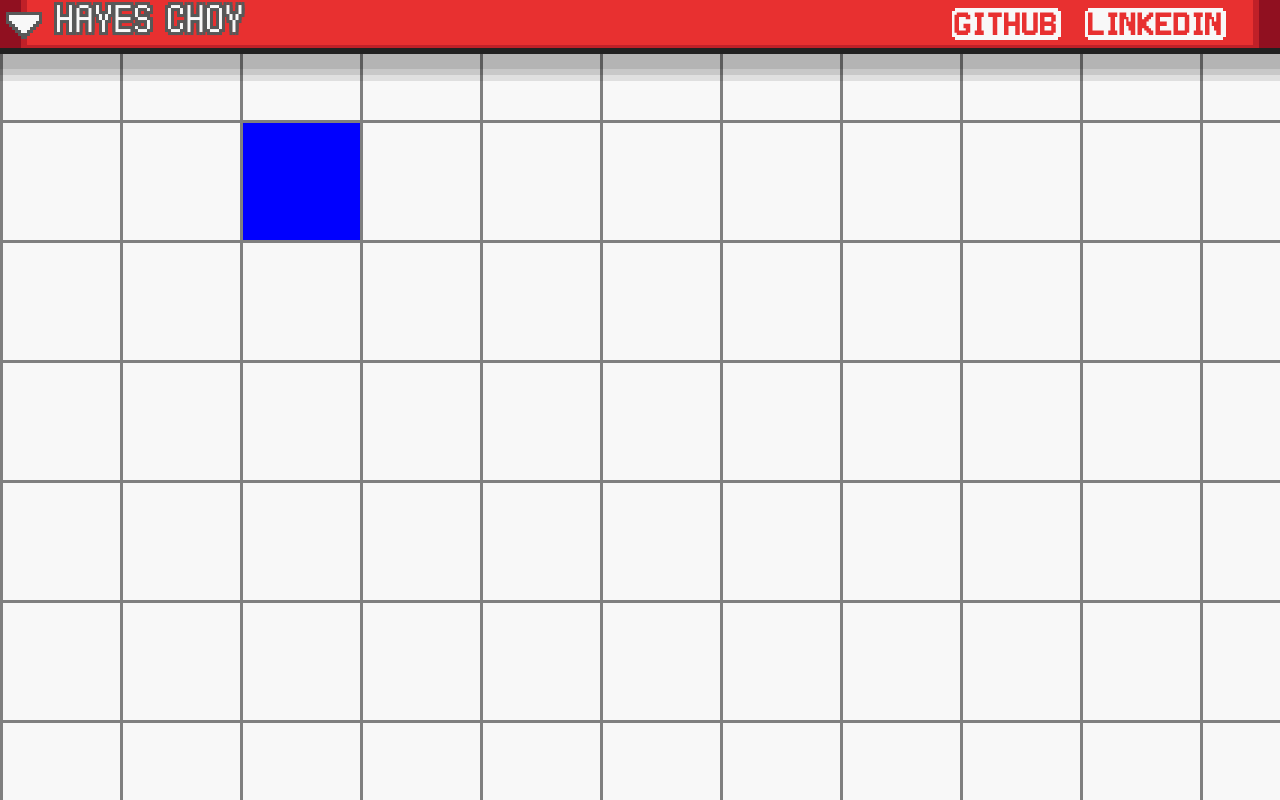
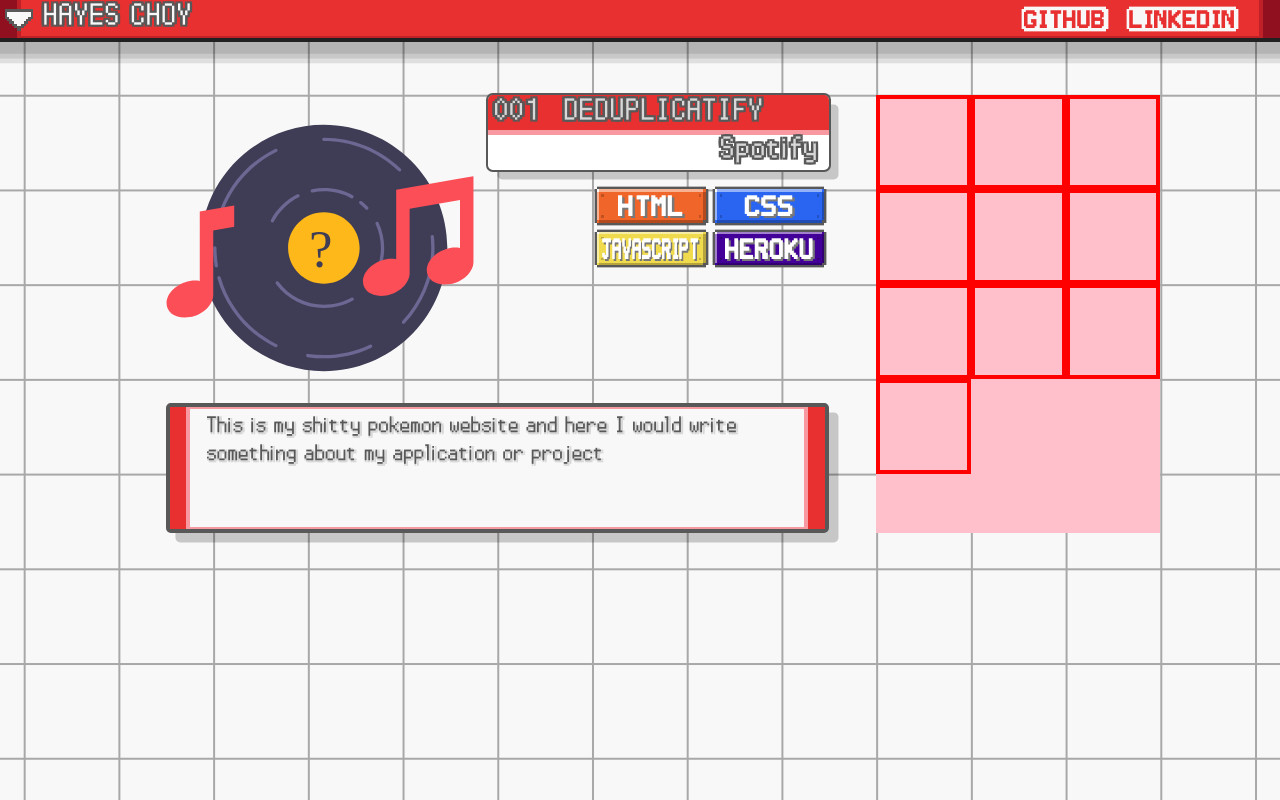
Before and after one commit to hayeselnut/hayeselnut.github.io, a React (Create React App) app: page / in a window 1280 px wide. Shown: the top 800 px of the page. Built offline with nearby package versions, Linux system fonts and the light colour scheme.

Commit message:
basic template done

```diff
--- a/src/App.tsx
+++ b/src/App.tsx
@@ -1,29 +1,79 @@
 import React, { useState, createContext } from 'react';
 import { Container } from '@mui/material';
+import styled from '@emotion/styled';
 
 import Projects from './components/projects';
 import TechnologyType from './components/technology-type';
 import TextFrame from './components/text-frame';
 import TitleCard from './components/title-card';
 import NavBar from './components/nav-bar';
+import PokedexSelector from './components/pokedex-selector';
+
+import GTSDB from './assets/gtsdb.svg';
+
+const Square = styled('div')`
+  width: 40rem;
+  height: 40rem;
+  border: 2rem solid red;
+  box-sizing: border-box;
+`;
+
+const MainContainer = styled('div')`
+  position: absolute;
+  left: 70rem;
+  top: 40rem;
+
+  width: calc(10 * 40rem + 20rem);
+
+  display: grid;
+  grid-template-columns: 1fr 20rem 120rem;
+`;
 
 const App = () => {
   return (
     <>
-      {/* <header>
-        <Container>
-          <Projects />
-        </Container>
-      </header> */}
       <header>
         <NavBar />
       </header>
       <main>
-        <div
-          style={{ position: 'absolute', width: '39rem', height: '39rem',
-            top: '41rem', left: '81rem', background: 'blue' }}
-        />
-
+        <MainContainer>
+          <div style={{ border: '0rem solid red', width: '100%', display: 'flex',
+            flexDirection: 'column', position: 'relative' }}
+          >
+            <div style={{ position: 'absolute', top: 0, right: 0, display: 'flex', alignItems: 'flex-end',
+              flexDirection: 'column',
+            }}
+            >
+              <TitleCard id={1} name="Deduplicatify" category="Spotify" />
+              <div style={{ display: 'flex', flexWrap: 'wrap', marginTop: '6rem', maxWidth: '70%',
+                justifyContent: 'flex-end' }}
+              >
+                <TechnologyType technology='html' />
+                <TechnologyType technology='css' />
+                <TechnologyType technology='javascript' />
+                <TechnologyType technology='heroku' />
+              </div>
+            </div>
+            <img src={GTSDB} height='70%' style={{ marginRight: '150rem' }} />
+            <div style={{ flexGrow: 1 }} />
+            <TextFrame>
+              This is my shitty pokemon website and here I would write something about my application or project
+            </TextFrame>
+          </div>
+          <div />
+          <PokedexSelector>
+            <Square />
+            <Square />
+            <Square />
+            <Square />
+            <Square />
+            <Square />
+            <Square />
+            <Square />
+            <Square />
+            <Square />
+          </PokedexSelector>
+        </MainContainer>
       </main>
 
       <div style={{ height: '100vh' }} />
@@ -83,7 +133,6 @@
             <TechnologyType technology='docker' />
             <TechnologyType technology='kubernetes' />
             <TechnologyType technology='heroku' />
-
           </div>
 
           <TextFrame>
--- a/src/components/technology-type.tsx
+++ b/src/components/technology-type.tsx
@@ -8,6 +8,8 @@
   display: grid;
   grid-template-columns: 1rem 22rem 22rem 1rem;
   grid-template-rows: 1rem 6rem 6rem 1rem;
+  width: 46rem;
+  height: 14rem;
 
   margin: 2rem;
   box-shadow:
--- a/src/components/text-frame.tsx
+++ b/src/components/text-frame.tsx
@@ -12,7 +12,7 @@
     1rem 0rem var(--pokemon-light-grey),
     1rem 1rem var(--pokemon-light-grey);
   font-family: pokemondppt, sans-serif;
-  font-size: 16rem;
+  font-size: 12rem;
 
   box-shadow: 4rem 4rem rgb(0, 0, 0, 0.2);
 
@@ -28,7 +28,7 @@
   background: var(--pokemon-white);
 
   flex-grow: 1;
-  padding: 2rem 20rem;
+  padding: 2rem 7rem;
   min-height: 46rem;
 `;
 
--- a/src/components/title-card.tsx
+++ b/src/components/title-card.tsx
@@ -7,8 +7,6 @@
 
   width: 144rem;
   height: 32rem;
-
-  margin: 5rem;
 
   outline: 1rem solid var(--pokemon-dark-grey);
   border-radius: 2rem;
--- a/src/index.css
+++ b/src/index.css
@@ -20,13 +20,15 @@
   --pokemon-darker-red: #901020;
   --pokemon-white: #F8F8F8;
   --pokemon-light-grey: #D8D8D8;
+  --pokemon-grid-grey: #A8A8A8;
   --pokemon-grey: #787878;
   --pokemon-dark-grey: #585858;
   --pokemon-black: #212121;
 }
 
 html {
-  font-size: 3px;
+  /* When changing this value make sure there are not white gaps between lines */
+  font-size: 0.185vw;
 }
 
 body {
@@ -35,14 +37,14 @@
   -webkit-font-smoothing: antialiased;
   -moz-osx-font-smoothing: grayscale;
 
-  transition: 0.3s;
+  /* transition: 0.3s; */
 
   background: var(--pokemon-white);
   background-size: 40rem 40rem;
+  background-position: 10rem 0rem;
   background-image:
-    linear-gradient(to right, grey 1rem, transparent 1rem),
-    linear-gradient(to bottom, grey 1rem, transparent 1rem);
-
+    linear-gradient(to right, var(--pokemon-grid-grey) 1rem, transparent 1rem),
+    linear-gradient(to bottom, var(--pokemon-grid-grey) 1rem, transparent 1rem);
 }
 
 main {
```
